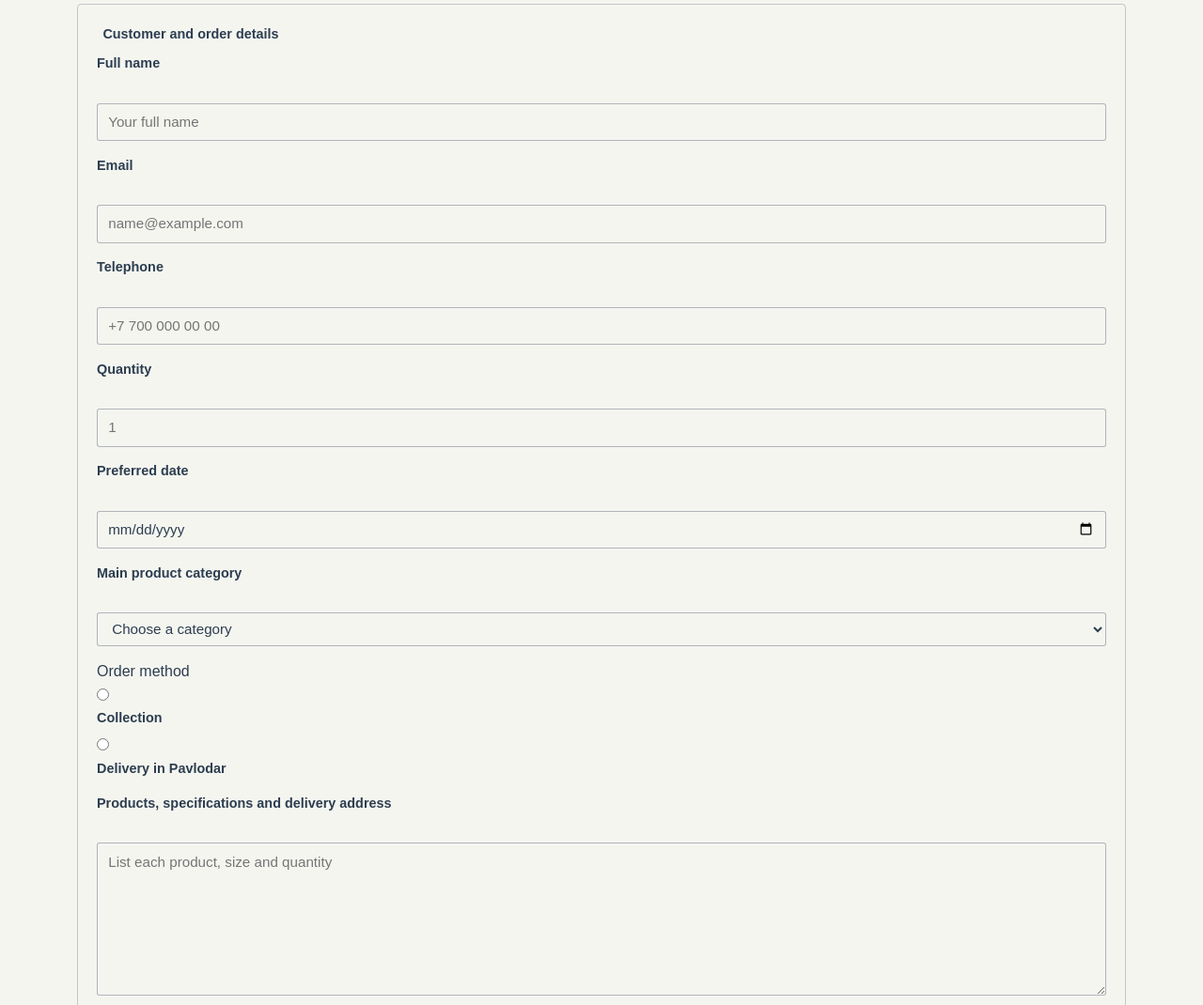
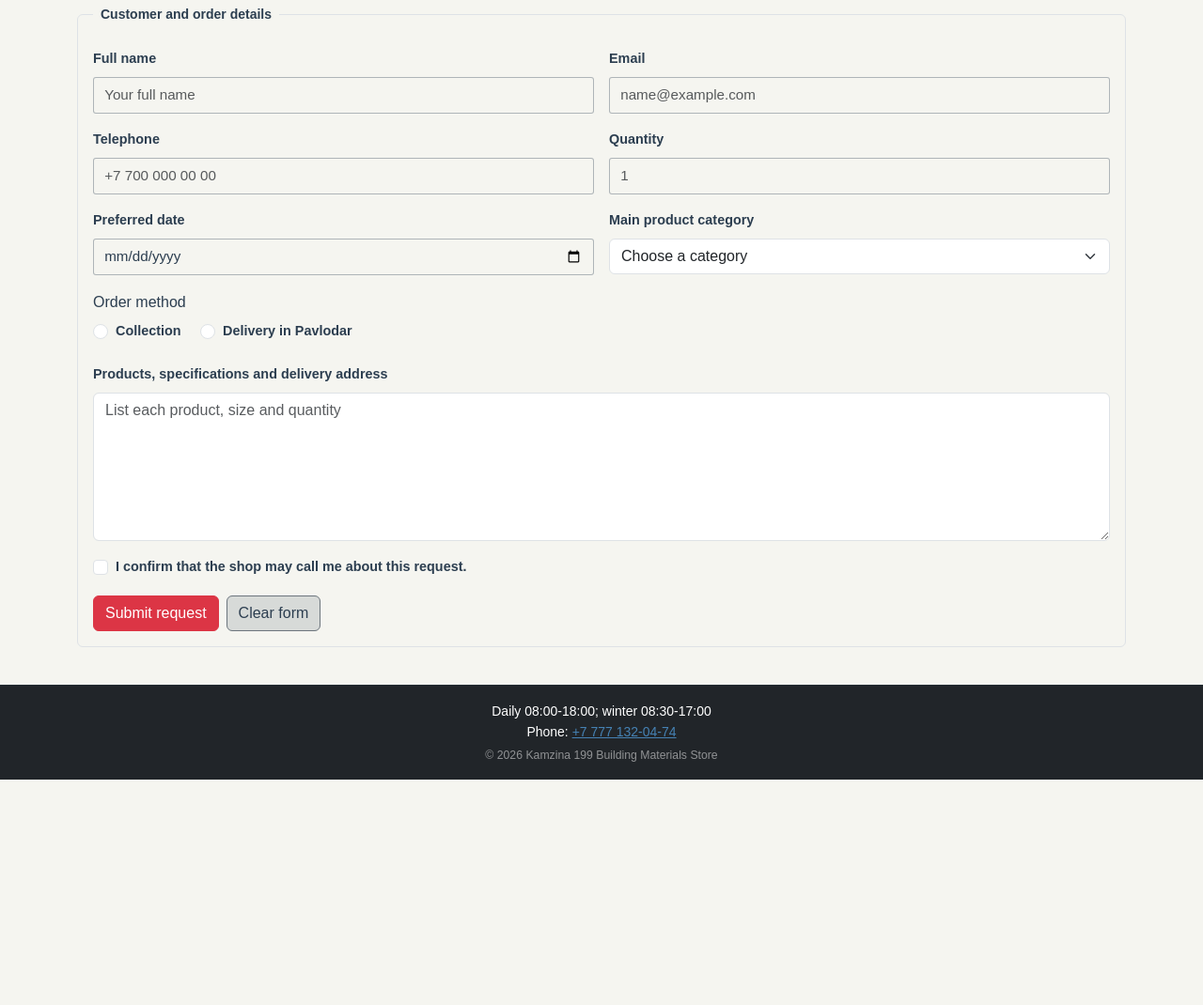
Before and after one commit to EZDAMIR/webuniporject, a website: page order.html in a window 1280 px wide. Shown: the part 460-1530 px from the top of the page at 94% size. After the commit the page ends 1290 px from the top, so only its background shows below. Drawn offline with nearby package versions, Linux system fonts and the light colour scheme.

Commit message:
Style order form and sign-in forms with Bootstrap classes and buttons
Apply form-control to all text/email/tel/number/date/password inputs and
textarea. Apply form-select to <select>. Wrap radios and checkboxes in
form-check/form-check-input/form-check-label. Group fieldset fields in a
row g-3 with col-md-6 columns on order.html. Replace plain <button> elements
with btn btn-danger and btn-outline-secondary. Add disabled btn-link
"Forgot password?" button to signin.html. Add Bootstrap fieldset styling
with border rounded p-3.

```diff
--- a/order.html
+++ b/order.html
@@ -69,7 +69,7 @@
         Street 199.
       </p>
 
-      <section class="info-section mb-4">
+      <section class="mb-4">
         <h2>Before completing the form</h2>
         <p>
           Check product dimensions carefully. Heavy or long items may need special transport and
@@ -80,59 +80,79 @@
         </p>
       </section>
 
-      <section class="info-section">
+      <section>
         <h2>Order request form</h2>
-        <form class="order-form" method="get" action="order.html">
+        <form method="get" action="order.html">
           <!-- This form has no server-side handler yet; submitting it only reloads this local page with form values in the URL. -->
-          <fieldset>
-            <legend>Customer and order details</legend>
+          <fieldset class="border rounded p-3 mb-3">
+            <legend class="float-none w-auto px-2 fw-bold small">
+              Customer and order details
+            </legend>
 
-            <p>
-              <label for="customer-name">Full name</label><br />
+            <div class="row g-3">
+              <div class="col-12 col-md-6">
+                <label class="form-label" for="customer-name">Full name</label>
                 <input
+                  class="form-control"
                   type="text"
                   id="customer-name"
                   name="customer-name"
                   placeholder="Your full name"
                   required
                 />
-            </p>
+              </div>
 
-            <p>
-              <label for="customer-email">Email</label><br />
+              <div class="col-12 col-md-6">
+                <label class="form-label" for="customer-email">Email</label>
                 <input
+                  class="form-control"
                   type="email"
                   id="customer-email"
                   name="customer-email"
                   placeholder="name@example.com"
                   required
                 />
-            </p>
+              </div>
 
-            <p>
-              <label for="customer-phone">Telephone</label><br />
+              <div class="col-12 col-md-6">
+                <label class="form-label" for="customer-phone">Telephone</label>
                 <input
+                  class="form-control"
                   type="tel"
                   id="customer-phone"
                   name="customer-phone"
                   placeholder="+7 700 000 00 00"
                   required
                 />
-            </p>
+              </div>
 
-            <p>
-              <label for="quantity">Quantity</label><br />
-              <input type="number" id="quantity" name="quantity" min="1" placeholder="1" required />
-            </p>
+              <div class="col-12 col-md-6">
+                <label class="form-label" for="quantity">Quantity</label>
+                <input
+                  class="form-control"
+                  type="number"
+                  id="quantity"
+                  name="quantity"
+                  min="1"
+                  placeholder="1"
+                  required
+                />
+              </div>
 
-            <p>
-              <label for="preferred-date">Preferred date</label><br />
-              <input type="date" id="preferred-date" name="preferred-date" required />
-            </p>
+              <div class="col-12 col-md-6">
+                <label class="form-label" for="preferred-date">Preferred date</label>
+                <input
+                  class="form-control"
+                  type="date"
+                  id="preferred-date"
+                  name="preferred-date"
+                  required
+                />
+              </div>
 
-            <p>
-              <label for="category">Main product category</label><br />
-              <select id="category" name="category" required>
+              <div class="col-12 col-md-6">
+                <label class="form-label" for="category">Main product category</label>
+                <select class="form-select" id="category" name="category" required>
                   <option value="">Choose a category</option>
                   <option value="dry-mixtures">Dry mixtures</option>
                   <option value="sheet-materials">Sheet materials</option>
@@ -140,39 +160,66 @@
                   <option value="paint">Paint and varnish</option>
                   <option value="fasteners">Fasteners</option>
                 </select>
-            </p>
+              </div>
 
-            <p>
-              Order method<br />
-              <input type="radio" id="collection" name="order-method" value="collection" required />
-              <label for="collection">Collection</label>
-              <input type="radio" id="delivery" name="order-method" value="delivery" />
-              <label for="delivery">Delivery in Pavlodar</label>
-            </p>
+              <div class="col-12">
+                <p class="form-label mb-1">Order method</p>
+                <div class="form-check form-check-inline">
+                  <input
+                    class="form-check-input"
+                    type="radio"
+                    id="collection"
+                    name="order-method"
+                    value="collection"
+                    required
+                  />
+                  <label class="form-check-label" for="collection">Collection</label>
+                </div>
+                <div class="form-check form-check-inline">
+                  <input
+                    class="form-check-input"
+                    type="radio"
+                    id="delivery"
+                    name="order-method"
+                    value="delivery"
+                  />
+                  <label class="form-check-label" for="delivery">Delivery in Pavlodar</label>
+                </div>
+              </div>
 
-            <p>
-              <label for="notes">Products, specifications and delivery address</label><br />
+              <div class="col-12">
+                <label class="form-label" for="notes"
+                  >Products, specifications and delivery address</label
+                >
                 <textarea
+                  class="form-control"
                   id="notes"
                   name="notes"
                   rows="6"
-                cols="45"
                   placeholder="List each product, size and quantity"
                   required
                 ></textarea>
-            </p>
+              </div>
 
-            <p>
-              <input type="checkbox" id="confirmation" name="confirmation" required />
-              <label for="confirmation"
+              <div class="col-12">
+                <div class="form-check">
+                  <input
+                    class="form-check-input"
+                    type="checkbox"
+                    id="confirmation"
+                    name="confirmation"
+                    required
+                  />
+                  <label class="form-check-label" for="confirmation"
                     >I confirm that the shop may call me about this request.</label
                   >
-            </p>
+                </div>
+              </div>
+            </div>
 
-            <!-- This div groups two generic action controls; no sectioning or content-specific semantic element fits this pair. -->
-            <div class="action-buttons">
-              <button type="submit">Submit request</button>
-              <button type="reset">Clear form</button>
+            <div class="d-flex flex-wrap gap-2 mt-3">
+              <button type="submit" class="btn btn-danger">Submit request</button>
+              <button type="reset" class="btn btn-outline-secondary">Clear form</button>
             </div>
           </fieldset>
         </form>
```
Also changed, not shown: signin.html (+19 -13 lines), signup.html (+27 -22 lines). Lines whose indentation alone changed are shown as unchanged.
